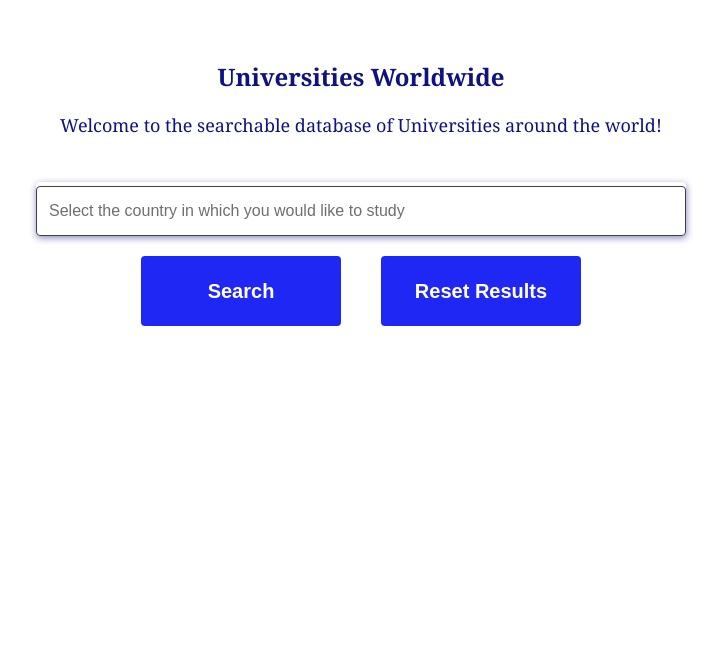
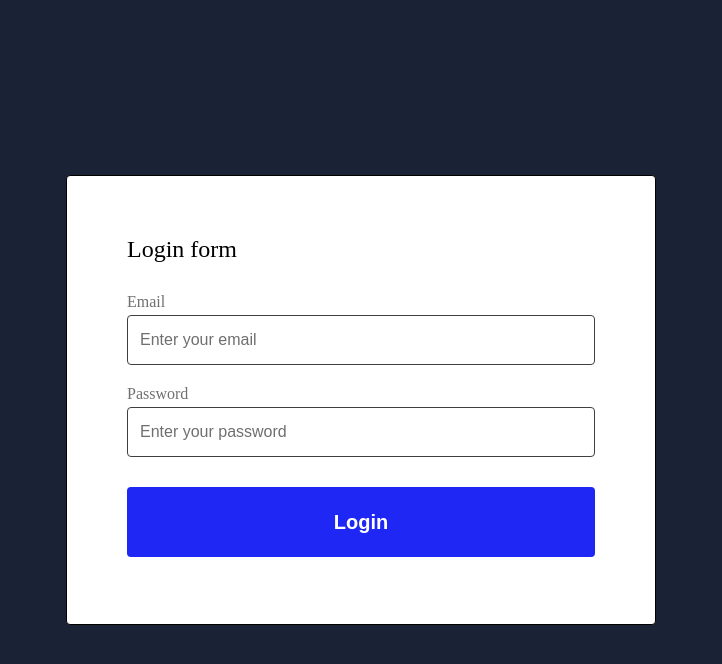
Before and after one commit to AndreyHein/react-typescript-cohort42-1, a React (Create React App) app: page / in a window 1280 px wide. Shown: the top 664 px of the page, without its empty margins (279-1001 px from the left). Built offline with nearby package versions, Linux system fonts and the light colour scheme.

Commit message:
lesson11

```diff
--- a/package.json
+++ b/package.json
@@ -12,12 +12,14 @@
     "@types/node": "^16.18.108",
     "@types/react": "^18.3.8",
     "@types/react-dom": "^18.3.0",
+    "formik": "^2.4.6",
     "react": "^18.3.1",
     "react-dom": "^18.3.1",
     "react-scripts": "5.0.1",
     "typescript": "^4.9.5",
     "uuid": "^10.0.0",
-    "web-vitals": "^2.1.4"
+    "web-vitals": "^2.1.4",
+    "yup": "^1.4.0"
   },
   "scripts": {
     "start": "react-scripts start",
--- a/src/App.tsx
+++ b/src/App.tsx
@@ -12,6 +12,7 @@ import Lesson_07 from "lessons/Lesson_07/Lesson_07";
 import Lesson_08 from "lessons/Lesson_08/Lesson_08";
 import Lesson_09 from "lessons/Lesson_09/Lesson_09";
 import Lesson_10 from "lessons/Lesson_10/Lesson_10";
+import Lesson_11 from "lessons/Lesson_11/Lesson_11";
 
 //CONSULTATIONS
 import Consultation_03 from "consultations/Consultation_03/Consultation_03";
@@ -25,7 +26,8 @@ function App() {
       {/* <Lesson_07 /> */}
       {/* <Lesson_08 /> */}
       {/* <Lesson_09 /> */}
-      <Lesson_10 />
+      {/* <Lesson_10 /> */}
+      <Lesson_11 />
       {/* HOMEWORKS */}
       {/* <Homework_06 /> */}
       {/* <Homework_07 /> */}
--- a/src/components/Button/types.ts
+++ b/src/components/Button/types.ts
@@ -1,9 +1,11 @@
+import { MouseEvent } from "react";
+
 export type ButtonTypes = "submit" | "reset" | "button" | undefined;
 
 export interface ButtonProps {
   type?: ButtonTypes;
   name: string;
-  onClick: () => void;
+  onClick?: (event:MouseEvent<HTMLButtonElement>) => void;
   isDeleteVariant?: boolean;
   disabled?: boolean;
 }
--- a/src/components/LoginForm/LoginForm.tsx
+++ b/src/components/LoginForm/LoginForm.tsx
@@ -1,10 +1,59 @@
-import Button from "../Button/Button";
-import Input from "../Input/Input";
+import { useFormik } from "formik";
+import * as Yup from "yup";
+// import { useState } from "react";
+
+import Button from "components/Button/Button";
+import Input from "components/Input/Input";
+
 import { InputComponent, LoginFormContainer, TitleComponent } from "./styles";
 
 function LoginForm() {
+  // Управление элементами формы через state
+  // const [email, setEmail] = useState<string>("");
+  // const [password, setPassword] = useState<string>("");
+  // console.log(email);
+  // console.log(password);
+
+  // const onEmailChange = (event: any) => {
+  //   setEmail(event.target.value);
+  // };
+
+  // const onPasswordChange = (event: any) => {
+  //   setPassword(event.target.value);
+  // };
+
+  const validationSchema = Yup.object().shape({
+    email: Yup.string()
+      .required("Email field is required")
+      .email("Invalid Email format")
+      .min(7, "The minimum email length is 7")
+      .max(30, "The max email length is 30"),
+    password: Yup.string()
+      .required("Password is required")
+      .min(5, "The minimum password length is 5")
+      .max(30, "The max password length is 30"),
+  });
+
+  const formik = useFormik({
+    initialValues: {
+      email: "",
+      password: "",
+    },
+    validationSchema: validationSchema,
+    validateOnMount: false,
+    validateOnChange: false,
+    onSubmit: (values, helpers) => {
+      // Тут прописываем логику по рабоате с данными, которые пользователь ввел в элементы формы
+      // Например: отправка данных на сервер
+      console.log("Submit works");
+      console.log(values);
+      console.log(helpers);
+      // helpers.resetForm();
+    },
+  });
+
   return (
-    <LoginFormContainer>
+    <LoginFormContainer onSubmit={formik.handleSubmit}>
       <TitleComponent>Login form</TitleComponent>
       <InputComponent>
         <Input
@@ -12,6 +61,9 @@ function LoginForm() {
           label="Email"
           placeholder="Enter your email"
           name="email"
+          onChange={formik.handleChange}
+          value={formik.values.email}
+          error={formik.errors.email}
         />
         <Input
           id="login-password"
@@ -19,9 +71,18 @@ function LoginForm() {
           placeholder="Enter your password"
           name="password"
           type="password"
+          value={formik.values.password}
+          onChange={formik.handleChange}
+          error={formik.errors.password}
         />
       </InputComponent>
-      <Button onClick={() => {}} type="submit" name="Login" />
+      <Button type="submit" name="Login" />
+      {/* <Button
+        onClick={() => {
+          formik.resetForm();
+        }}
+        name="Reset"
+      /> */}
     </LoginFormContainer>
   );
 }
--- a/src/lessons/Lesson_10/fetchUni.ts
+++ b/src/lessons/Lesson_10/fetchUni.ts
@@ -1,7 +1,7 @@
 export const fetchUni = async (country: string) => {
-  const URL_UNI: string = "http://universities.hipolabs.com/search?country=";
+  const URL_UNI: string = `http://universities.hipolabs.com/search?country=${country}`;
 
-  const response = await fetch(URL_UNI + `${country}`);
+  const response = await fetch(URL_UNI);
   const result = await response.json();
 
   if (response.ok) {
--- /dev/null
+++ b/src/lessons/Lesson_11/Lesson_11.tsx
@@ -0,0 +1,13 @@
+import LoginForm from "components/LoginForm/LoginForm";
+
+import { PageWrapper } from "./styles";
+
+function Lesson_11() {
+  return (
+    <PageWrapper>
+      <LoginForm />
+    </PageWrapper>
+  );
+}
+
+export default Lesson_11;
--- /dev/null
+++ b/src/lessons/Lesson_11/styles.ts
@@ -0,0 +1,13 @@
+import styled from "@emotion/styled";
+
+import { colors } from "styles/colors";
+
+export const PageWrapper = styled.div`
+  display: flex;
+  flex-direction: column;
+  flex: 1;
+  gap: 40px;
+  align-items: center;
+  justify-content: center;
+  background-color: ${colors.PRIMARY};
+`;
```
Also changed, not shown: 1 other file (tests, documents, lock files or other folders).
